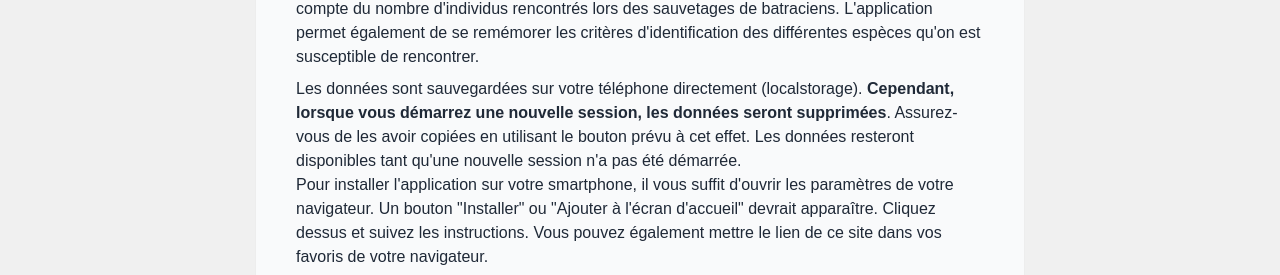
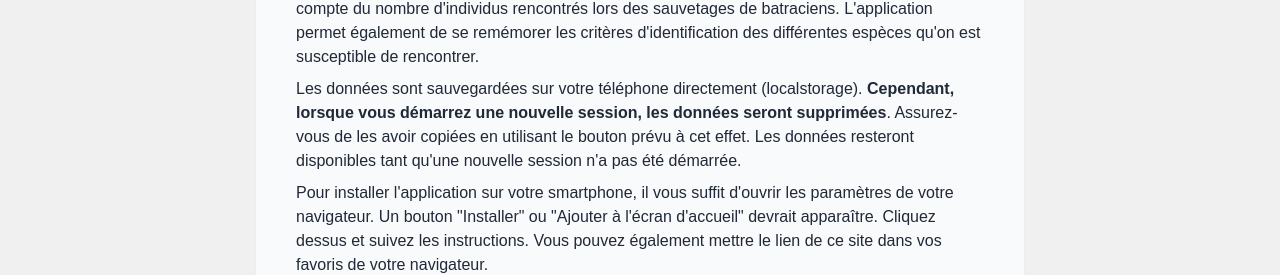
Before and after one commit to lebolnobel/rainne-obs, a React (Vite) app: page /about in a window 1280 px wide. Shown: the part 499-774 px from the top of the page. Built offline with nearby package versions, Linux system fonts and the light colour scheme; a web font is replaced by a local one.

Commit message:
feat: update copy before sharing to volunteers (copywriting)

```diff
--- a/src/app/components/About.tsx
+++ b/src/app/components/About.tsx
@@ -39,7 +39,7 @@ const Learn = (): React.ReactNode => {
               susceptible de rencontrer.
             </p>
 
-            <p>
+            <p className="pb-2">
               Les données sont sauvegardées sur votre téléphone directement
               (localstorage).{' '}
               <strong>
```
